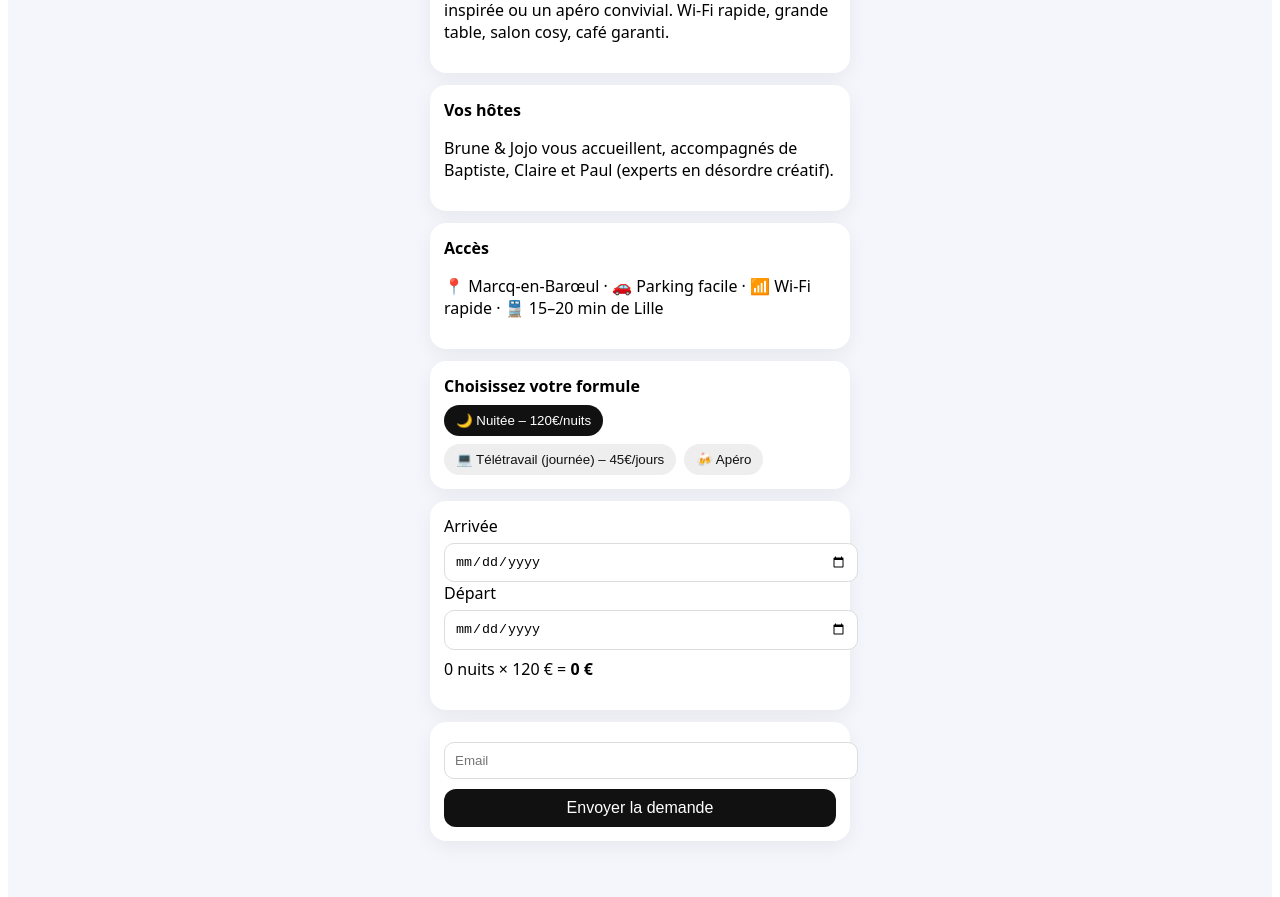
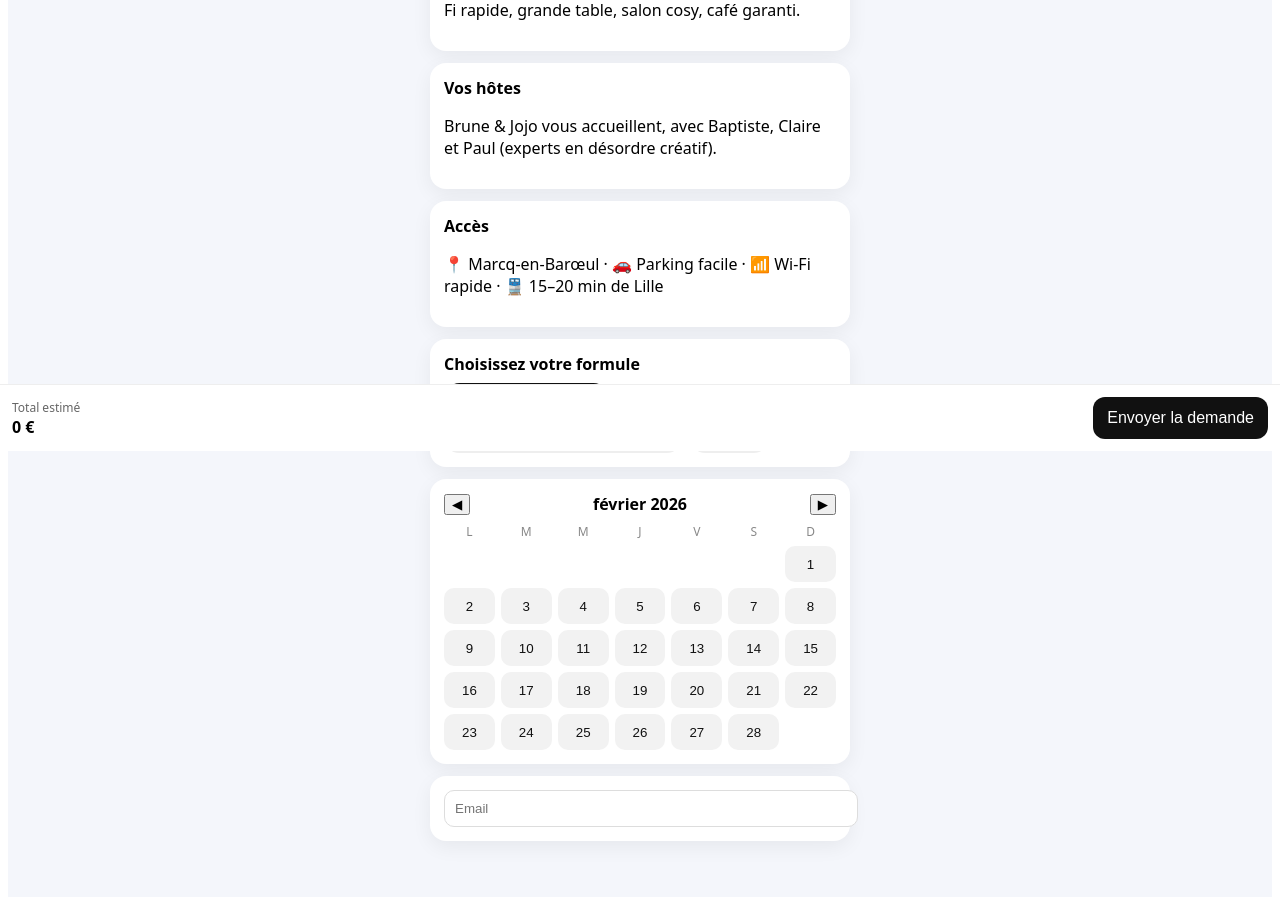
Before and after one commit to joachimpomme-ctrl/maison-pommeret, a React (Vite) app: page / in a window 1280 px wide. Shown: the part 349-1246 px from the top of the page. Built offline with nearby package versions, Linux system fonts and the light colour scheme.

Commit message:
Update App.jsx

```diff
--- a/src/App.jsx
+++ b/src/App.jsx
@@ -1,84 +1,121 @@
-import { useState } from "react";
+import { useMemo, useState } from "react";
 
-const PRICES = {
-  night: 120,
-  day: 45,
-  apero: 0,
-};
+const PRICES = { night: 120, day: 45, apero: 0 };
+
+function startOfMonth(d) {
+  const x = new Date(d);
+  x.setDate(1);
+  return x;
+}
+function addMonths(d, n) {
+  const x = new Date(d);
+  x.setMonth(x.getMonth() + n);
+  return x;
+}
+function daysInMonth(d) {
+  return new Date(d.getFullYear(), d.getMonth() + 1, 0).getDate();
+}
+function sameDay(a, b) {
+  return a && b && a.toDateString() === b.toDateString();
+}
+function isBetween(d, a, b) {
+  if (!a || !b) return false;
+  const t = d.getTime();
+  return t >= a.getTime() && t <= b.getTime();
+}
+function diffNights(a, b) {
+  if (!a || !b) return 0;
+  const ms = Math.ceil((b - a) / (1000 * 60 * 60 * 24));
+  return Math.max(0, ms);
+}
 
 export default function App() {
   const [lang, setLang] = useState("fr");
   const [mode, setMode] = useState("night");
-  const [checkIn, setCheckIn] = useState("");
-  const [checkOut, setCheckOut] = useState("");
+  const [month, setMonth] = useState(startOfMonth(new Date()));
+  const [start, setStart] = useState(null);
+  const [end, setEnd] = useState(null);
   const [email, setEmail] = useState("");
 
   const t = {
     fr: {
       title: "Maison à Marcq-en-Barœul",
-      subtitle: "Mini Airbnb entre copains (version pro dispo)",
+      subtitle: "Mini Airbnb entre copains — V4",
       desc:
-        "Maison lumineuse et chaleureuse, parfaite pour une nuit de passage, une journée de télétravail inspirée ou un apéro convivial. Wi-Fi rapide, grande table, salon cosy, café garanti.",
+        "Maison lumineuse et chaleureuse pour une nuit, une journée de télétravail ou un apéro convivial. Wi-Fi rapide, grande table, salon cosy, café garanti.",
       hosts:
-        "Brune & Jojo vous accueillent, accompagnés de Baptiste, Claire et Paul (experts en désordre créatif).",
-      access:
-        "📍 Marcq-en-Barœul · 🚗 Parking facile · 📶 Wi-Fi rapide · 🚆 15–20 min de Lille",
+        "Brune & Jojo vous accueillent, avec Baptiste, Claire et Paul (experts en désordre créatif).",
+      access: "📍 Marcq-en-Barœul · 🚗 Parking facile · 📶 Wi-Fi rapide · 🚆 15–20 min de Lille",
       night: "🌙 Nuitée",
       day: "💻 Télétravail (journée)",
       apero: "🍻 Apéro",
       choose: "Choisissez votre formule",
-      checkIn: "Arrivée",
-      checkOut: "Départ",
-      total: "Total estimé",
       nights: "nuits",
       days: "jours",
-      send: "Envoyer la demande",
-      price: "Tarif"
+      reserve: "Envoyer la demande",
+      total: "Total estimé",
+      monthPrev: "◀",
+      monthNext: "▶",
     },
     en: {
       title: "House in Marcq-en-Barœul",
-      subtitle: "Mini Airbnb for friends (pro pricing available)",
+      subtitle: "Mini Airbnb for friends — V4",
       desc:
-        "Bright and cosy house for a short stay, a productive remote-work day or a friendly afterwork. Fast Wi-Fi, large table, cosy living room, coffee guaranteed.",
+        "Bright and cosy house for an overnight stay, a remote-work day or a friendly afterwork. Fast Wi-Fi, large table, cosy living room, coffee guaranteed.",
       hosts:
-        "Hosted by Brune & Jojo, with Baptiste, Claire and Paul (creative mess experts).",
-      access:
-        "📍 Marcq-en-Barœul · 🚗 Easy parking · 📶 Fast Wi-Fi · 🚆 15–20 min from Lille",
+        "Hosted by Brune & Jojo with Baptiste, Claire and Paul (creative mess experts).",
+      access: "📍 Marcq-en-Barœul · 🚗 Easy parking · 📶 Fast Wi-Fi · 🚆 15–20 min from Lille",
       night: "🌙 Overnight",
       day: "💻 Remote work (day)",
       apero: "🍻 Afterwork",
       choose: "Choose your option",
-      checkIn: "Check-in",
-      checkOut: "Check-out",
-      total: "Estimated total",
       nights: "nights",
       days: "days",
-      send: "Send request",
-      price: "Price"
+      reserve: "Send request",
+      total: "Estimated total",
+      monthPrev: "◀",
+      monthNext: "▶",
     }
   }[lang];
 
-  const diffDays = () => {
-    if (!checkIn || !checkOut) return 0;
-    const d1 = new Date(checkIn);
-    const d2 = new Date(checkOut);
-    const diff = Math.ceil((d2 - d1) / (1000 * 60 * 60 * 24));
-    return diff > 0 ? diff : 0;
+  const nights = diffNights(start, end);
+  const units = mode === "night" ? nights : mode === "day" ? Math.max(1, nights || 1) : 1;
+  const total = PRICES[mode] * units;
+
+  const grid = useMemo(() => {
+    const first = startOfMonth(month);
+    const offset = (first.getDay() + 6) % 7; // Mon=0
+    const dim = daysInMonth(month);
+    const cells = [];
+    for (let i = 0; i < offset; i++) cells.push(null);
+    for (let d = 1; d <= dim; d++) {
+      const date = new Date(month.getFullYear(), month.getMonth(), d);
+      cells.push(date);
+    }
+    return cells;
+  }, [month]);
+
+  const onPick = (d) => {
+    if (!start || (start && end)) {
+      setStart(d);
+      setEnd(null);
+    } else if (d < start) {
+      setStart(d);
+    } else {
+      setEnd(d);
+    }
   };
-
-  const units = mode === "night" ? diffDays() : mode === "day" ? diffDays() || 1 : 1;
-  const total = PRICES[mode] * units;
 
   const submit = () => {
     const subject = encodeURIComponent("Demande réservation – Maison Pommeret");
     const body = encodeURIComponent(
-      `Option: ${mode}\nArrivée: ${checkIn}\nDépart: ${checkOut}\nUnités: ${units}\nTotal estimé: ${total} €\nEmail: ${email}`
+      `Option: ${mode}\nDu: ${start?.toLocaleDateString()}\nAu: ${end?.toLocaleDateString()}\nUnités: ${units}\nTotal estimé: ${total} €\nEmail: ${email}`
     );
     window.location.href = `mailto:famille@pommeret.eu?subject=${subject}&body=${body}`;
   };
 
   return (
-    <div style={{ fontFamily: "system-ui", background: "#f4f6fb", minHeight: "100vh", paddingBottom: 40 }}>
+    <div style={{ fontFamily: "system-ui", background: "#f4f6fb", minHeight: "100vh", paddingBottom: 90 }}>
       <div style={{ maxWidth: 420, margin: "0 auto", padding: 16 }}>
         {/* Header */}
         <div style={{ display: "flex", justifyContent: "space-between", alignItems: "center" }}>
@@ -99,7 +136,6 @@ export default function App() {
           <img src="/images/salon.jpg" style={photo} />
         </div>
 
-        {/* Description */}
         <Card><p>{t.desc}</p></Card>
         <Card><strong>Vos hôtes</strong><p>{t.hosts}</p></Card>
         <Card><strong>Accès</strong><p>{t.access}</p></Card>
@@ -108,41 +144,57 @@ export default function App() {
         <Card>
           <strong>{t.choose}</strong>
           <div style={{ display: "flex", gap: 8, flexWrap: "wrap", marginTop: 8 }}>
-            <button onClick={() => setMode("night")} style={btn(mode === "night")}>{t.night} – {PRICES.night}€/{t.nights}</button>
-            <button onClick={() => setMode("day")} style={btn(mode === "day")}>{t.day} – {PRICES.day}€/{t.days}</button>
+            <button onClick={() => setMode("night")} style={btn(mode === "night")}>{t.night} — {PRICES.night}€/{t.nights}</button>
+            <button onClick={() => setMode("day")} style={btn(mode === "day")}>{t.day} — {PRICES.day}€/{t.days}</button>
             <button onClick={() => setMode("apero")} style={btn(mode === "apero")}>{t.apero}</button>
           </div>
         </Card>
 
         {/* Calendrier */}
         <Card>
-          <label>{t.checkIn}</label>
-          <input type="date" value={checkIn} onChange={(e) => setCheckIn(e.target.value)} style={input} />
-          <label style={{ marginTop: 6 }}>{t.checkOut}</label>
-          <input type="date" value={checkOut} onChange={(e) => setCheckOut(e.target.value)} style={input} />
-          <p style={{ marginTop: 8 }}>
-            {units} {mode === "night" ? t.nights : t.days} × {PRICES[mode]} € = <strong>{total} €</strong>
-          </p>
+          <div style={{ display: "flex", justifyContent: "space-between", alignItems: "center" }}>
+            <button onClick={() => setMonth(addMonths(month, -1))}>{t.monthPrev}</button>
+            <strong>{month.toLocaleDateString(lang, { month: "long", year: "numeric" })}</strong>
+            <button onClick={() => setMonth(addMonths(month, 1))}>{t.monthNext}</button>
+          </div>
+
+          <div style={{ display: "grid", gridTemplateColumns: "repeat(7, 1fr)", gap: 6, marginTop: 8 }}>
+            {["L", "M", "M", "J", "V", "S", "D"].map((d) => (
+              <div key={d} style={{ textAlign: "center", fontSize: 12, color: "#888" }}>{d}</div>
+            ))}
+            {grid.map((d, i) => (
+              <button
+                key={i}
+                disabled={!d}
+                onClick={() => d && onPick(d)}
+                style={dayBtn(d, start, end)}
+              >
+                {d ? d.getDate() : ""}
+              </button>
+            ))}
+          </div>
         </Card>
 
-        {/* Réservation */}
+        {/* Contact */}
         <Card>
           <input placeholder="Email" value={email} onChange={(e) => setEmail(e.target.value)} style={input} />
-          <button onClick={submit} style={btnPrimary}>{t.send}</button>
         </Card>
+      </div>
+
+      {/* Sticky recap */}
+      <div style={sticky}>
+        <div>
+          <div style={{ fontSize: 12, color: "#666" }}>{t.total}</div>
+          <strong>{total} €</strong>
+        </div>
+        <button onClick={submit} style={btnPrimary}>{t.reserve}</button>
       </div>
     </div>
   );
 }
 
 const Card = ({ children }) => (
-  <div style={{
-    background: "#fff",
-    borderRadius: 16,
-    padding: 14,
-    marginBottom: 12,
-    boxShadow: "0 6px 20px rgba(0,0,0,0.06)"
-  }}>
+  <div style={{ background: "#fff", borderRadius: 16, padding: 14, marginBottom: 12, boxShadow: "0 6px 20px rgba(0,0,0,0.06)" }}>
     {children}
   </div>
 );
@@ -167,9 +219,7 @@ const btnSmall = (active) => ({
   fontSize: 12
 });
 const btnPrimary = {
-  marginTop: 10,
-  padding: "10px 14px",
-  width: "100%",
+  padding: "12px 14px",
   borderRadius: 12,
   border: "none",
   background: "#111",
@@ -180,7 +230,26 @@ const btnPrimary = {
 const input = {
   width: "100%",
   padding: 10,
-  marginTop: 6,
   borderRadius: 10,
   border: "1px solid #ddd"
 };
+const sticky = {
+  position: "fixed",
+  bottom: 0,
+  left: 0,
+  right: 0,
+  background: "#fff",
+  borderTop: "1px solid #eee",
+  padding: 12,
+  display: "flex",
+  justifyContent: "space-between",
+  alignItems: "center"
+};
+const dayBtn = (d, start, end) => ({
+  height: 36,
+  borderRadius: 10,
+  border: "none",
+  background: !d ? "transparent" : sameDay(d, start) || sameDay(d, end) ? "#111" : isBetween(d, start, end) ? "#ddd" : "#f2f2f2",
+  color: sameDay(d, start) || sameDay(d, end) ? "#fff" : "#111",
+  cursor: d ? "pointer" : "default"
+});
```
